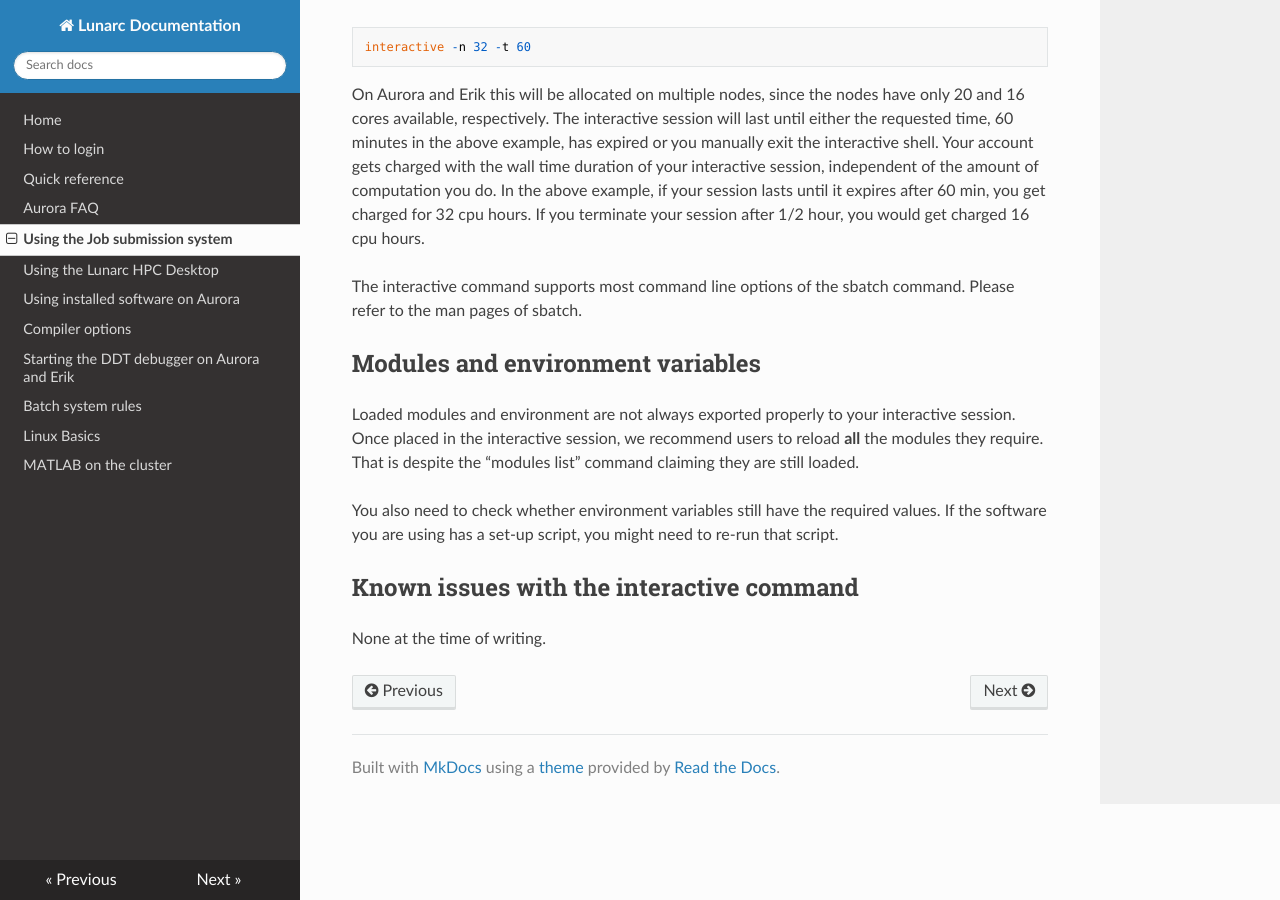
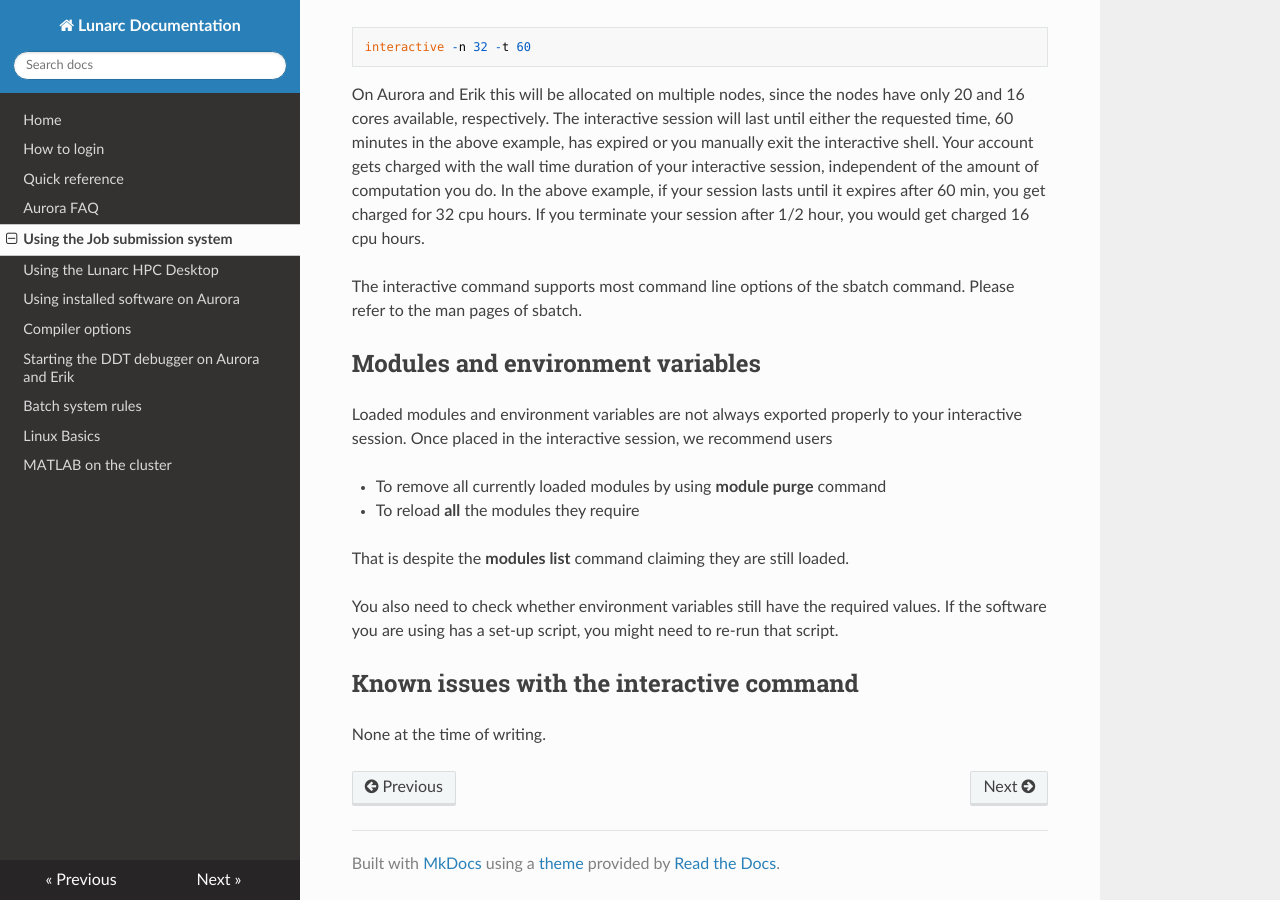
Before and after one commit to lunarc/lunarc_docs, an MkDocs documentation site: the page built from docs/batch_system.md, in a window 1280 px wide and 900 px high, scrolled down 28051 px. Built offline with MkDocs 1.6.1, drawn with Linux system fonts in a browser that asks for light colours; nearby versions of some CDN libraries; old or Windows-style settings are respelled for this version of MkDocs.

Commit message:
Update to interactive command.  Recommending users to purge the modules

```diff
--- a/docs/batch_system.md
+++ b/docs/batch_system.md
@@ -1460,10 +1460,14 @@ command. Please refer to the man pages of sbatch.
 
 ## Modules and environment variables
 
-Loaded modules and environment are not always exported properly to your
+Loaded modules and environment variables are not always exported properly to your
 interactive session. Once placed in the interactive session, we
-recommend users to reload **all** the modules they require. That is
-despite the “modules list” command claiming they are still loaded.
+recommend users
+
+* To remove all currently loaded modules by using **module purge** command
+* To reload **all** the modules they require
+
+That is despite the **modules list** command claiming they are still loaded.
 
 You also need to check whether environment variables still have the
 required values. If the software you are using has a set-up script, you
```
